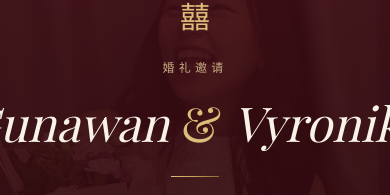
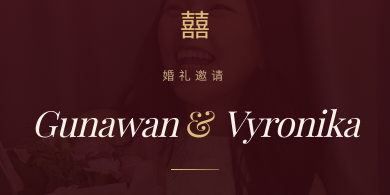
Before and after one commit to Gunawantjhai/wedding-invitation, a Next.js app: page /ch in a window 390 px wide. Shown: the part 243-438 px from the top of the page. Built offline with nearby package versions, Linux system fonts and the light colour scheme; no server answers; the database is empty.

Commit message:
fix name responsive issue in cover page

```diff
--- a/src/components/Cover/Cover.tsx
+++ b/src/components/Cover/Cover.tsx
@@ -67,11 +67,17 @@ export function Cover({ isOpen, guestName, onOpen }: CoverProps) {
               initial={{ opacity: 0, y: 16 }}
               animate={{ opacity: 1, y: 0 }}
               transition={{ delay: 0.85, duration: 0.9, ease: [0.22, 1, 0.36, 1] }}
-              className="mt-4 font-display text-5xl italic leading-tight sm:text-6xl"
+              className="mt-4 font-display text-4xl italic leading-tight tracking-tight sm:text-5xl md:text-6xl whitespace-normal"
             >
-              {content.couple.groomFirstName}
-              <span className="mx-3 text-gold-300 not-italic">&amp;</span>
-              {content.couple.brideFirstName}
+              <span className="inline-block break-words">
+                {content.couple.groomFirstName}
+              </span>
+              <span className="mx-2 inline-block text-gold-300 not-italic sm:mx-3">
+                &amp;
+              </span>
+              <span className="inline-block break-words">
+                {content.couple.brideFirstName}
+              </span>
             </motion.h1>
 
             <motion.div
```
